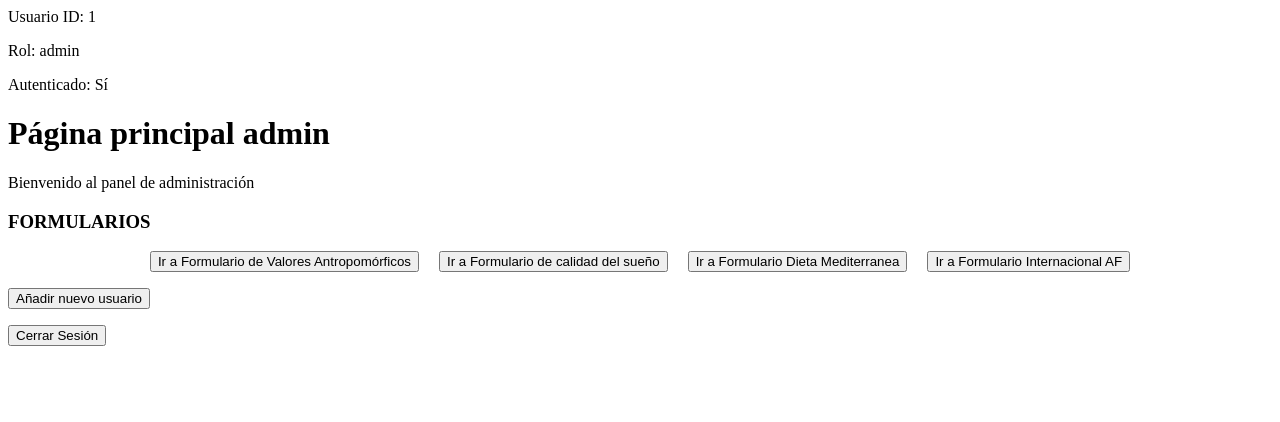
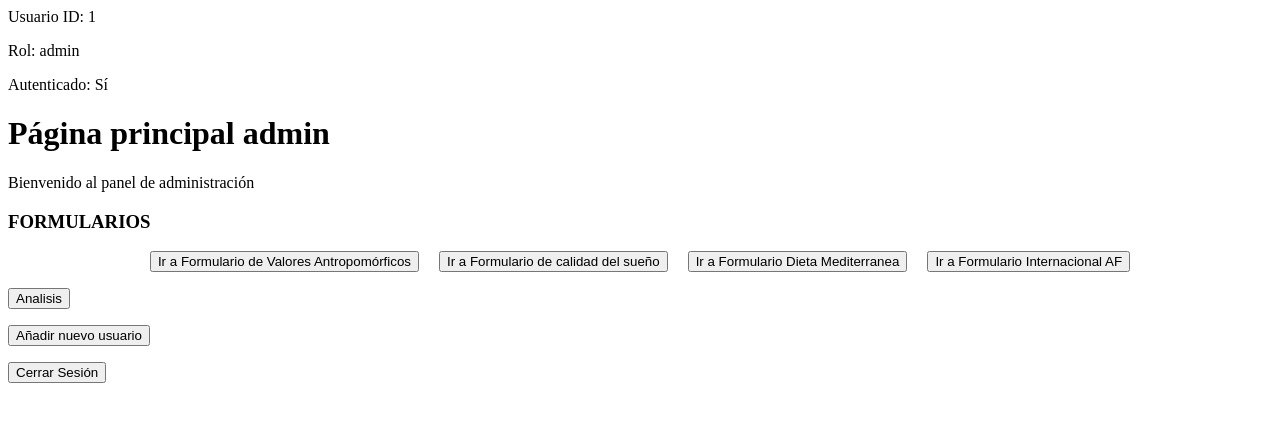
Before and after one commit to olmelau/salud-en-primera, a PHP site: template app/views/adminView.php in a window 1280 px wide. Shown: the top 422 px of the page. Run offline with PHP 8.4, Linux system fonts and the light colour scheme; the template is opened without the code that fills it, so the values that code supplies are empty; the visitor is signed in with stand-in values (Sample User, id 1).

Commit message:
He añadido el boton de analisis y la ruta de usuario

```diff
--- a/app/views/adminView.php
+++ b/app/views/adminView.php
@@ -34,10 +34,15 @@ echo "<p>Autenticado: " . ($_SESSION['autenticado'] ? 'Sí' : 'No') . "</p>";
     </form>
 </div>
 
-<!-- AÑADIR USUARIO NUEVO -->
- <form action="" method="post">
-    <button type="submit">Añadir nuevo usuario</button>
- </form>
+        <!-- ANALISIS -->
+    <form action="index.php?controller=analisis&action=imprimirAnalisis" method="post">
+        <button type="submit">Analisis</button>
+    </form>
+
+    <!-- AÑADIR USUARIO NUEVO -->
+    <form action="index.php?controller=nuevoParticipante&action=imprimirNuevoParticipante" method="post">
+        <button type="submit">Añadir nuevo usuario</button>
+    </form>
 
 
 <!-- También puedes hacerlo con formulario POST -->
```
